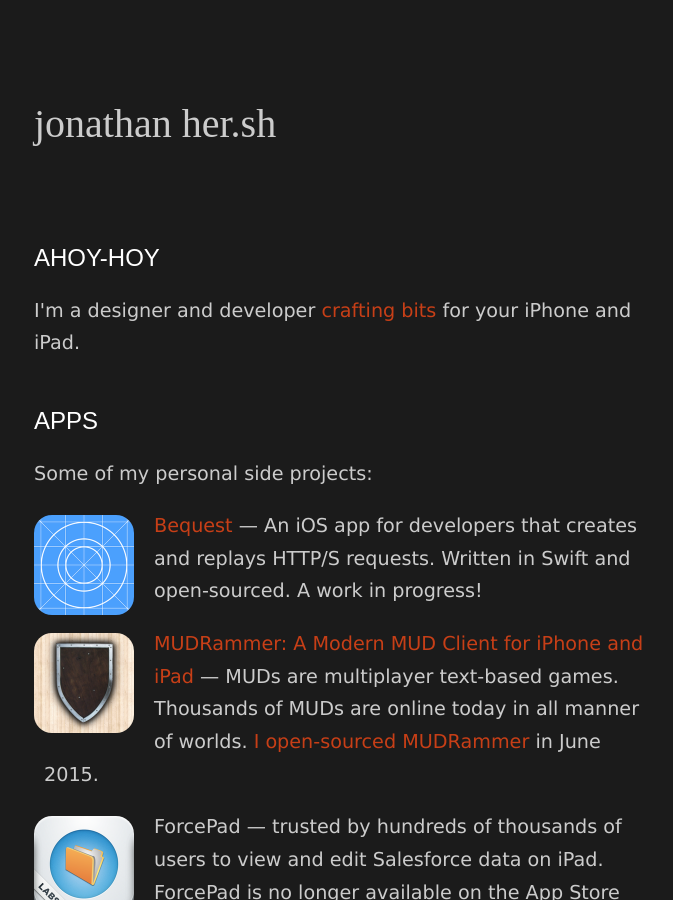
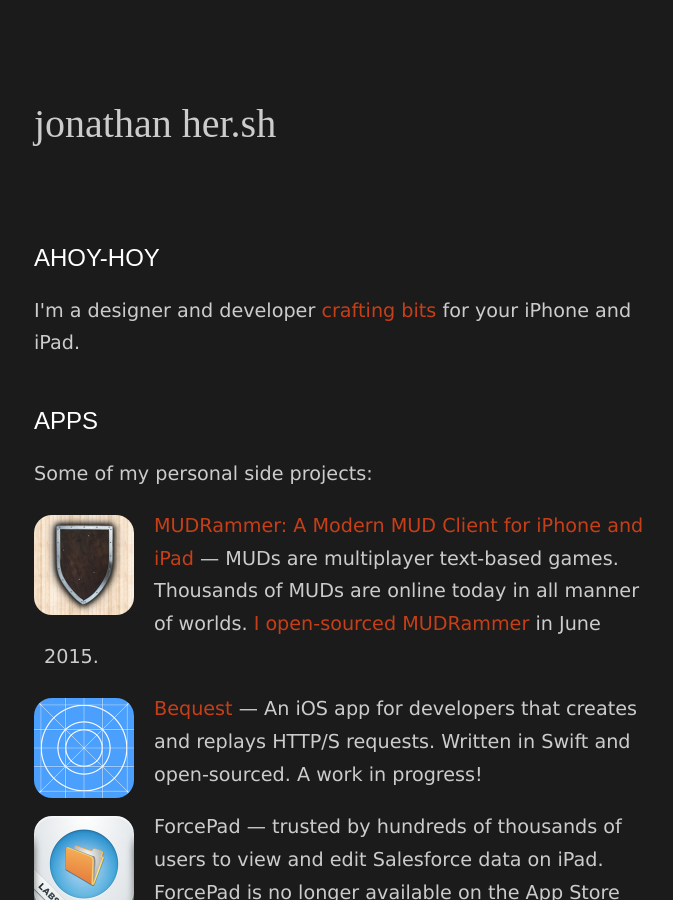
Before and after one commit to jhersh/her.sh, a Jekyll site: the page built from index.html, in a window 1280 px wide and 900 px high. Shown: the whole window, without its empty margins (296-969 px from the left). Built offline with Jekyll 4.4.1, drawn with Linux system fonts in a browser that asks for light colours.

```diff
--- a/_config.yml
+++ b/_config.yml
@@ -19,8 +19,6 @@ exclude: [.bundle, .git, Gemfile, Gemfile.lock, readme.md, Rakefile, vendor, cir
 author:
   name: Jonathan Hersh
   email: jon@her.sh
-  twitter: https://twitter.com/jhersh
-  adn: https://alpha.app.net/jhersh
   github: https://github.com/jhersh
   linkedin: https://www.linkedin.com/in/jhersh
   pgp: http://her.sh/pgp.txt
--- a/index.html
+++ b/index.html
@@ -12,18 +12,18 @@ title: jonathan her.sh
 <p>Some of my personal side projects:</p>
 
 <div class="app">
+    <a href="{{ site.mudurl }}"><img src="/img/mud100.png" height="100" width="100" alt="MUDRammer for iPhone and iPad" /></a>
+
+    <p class="appdesc">
+        <a href="{{ site.mudurl }}">MUDRammer: A Modern MUD Client for iPhone and iPad</a> &mdash; MUDs are multiplayer text-based games. Thousands of MUDs are online today in all manner of worlds. <a href="{{ site.mudsource }}">I open-sourced MUDRammer</a> in June 2015.
+    </p>
+</div>
+
+<div class="app">
     <a href="{{ site.bequesturl }}"><img src="/img/bequest200.jpeg" height="100" width="100" alt="Bequest for iPhone and iPad" /></a>
 
     <p class="appdesc">
         <a href="{{ site.bequesturl }}">Bequest</a> &mdash; An iOS app for developers that creates and replays HTTP/S requests. Written in Swift and open-sourced. A work in progress!
-    </p>
-</div>
-
-<div class="app">
-    <a href="{{ site.mudurl }}"><img src="/img/mud100.png" height="100" width="100" alt="MUDRammer for iPhone and iPad" /></a>
-
-    <p class="appdesc">
-        <a href="{{ site.mudurl }}">MUDRammer: A Modern MUD Client for iPhone and iPad</a> &mdash; MUDs are multiplayer text-based games. Thousands of MUDs are online today in all manner of worlds. <a href="{{ site.mudsource }}">I open-sourced MUDRammer</a> in June 2015.
     </p>
 </div>
 
```
Also changed, not shown: other parts of index.html (+0 -1 lines).
